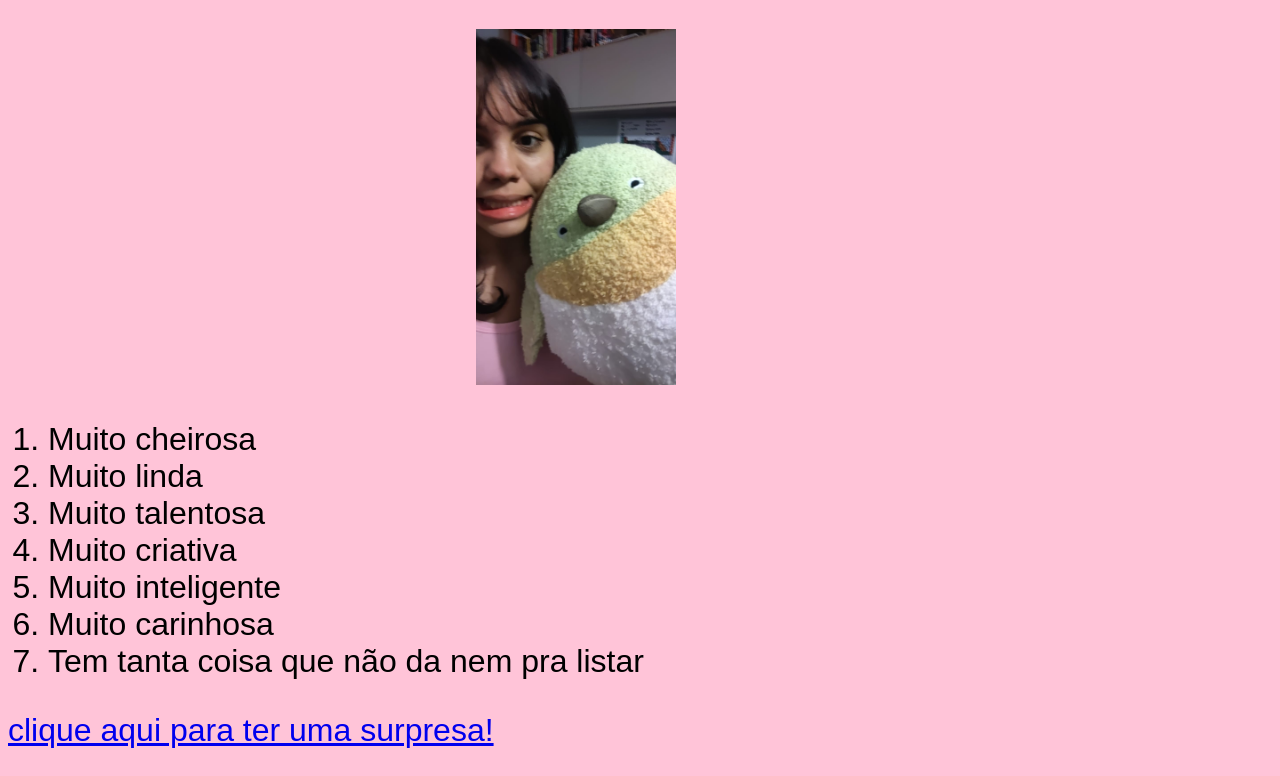
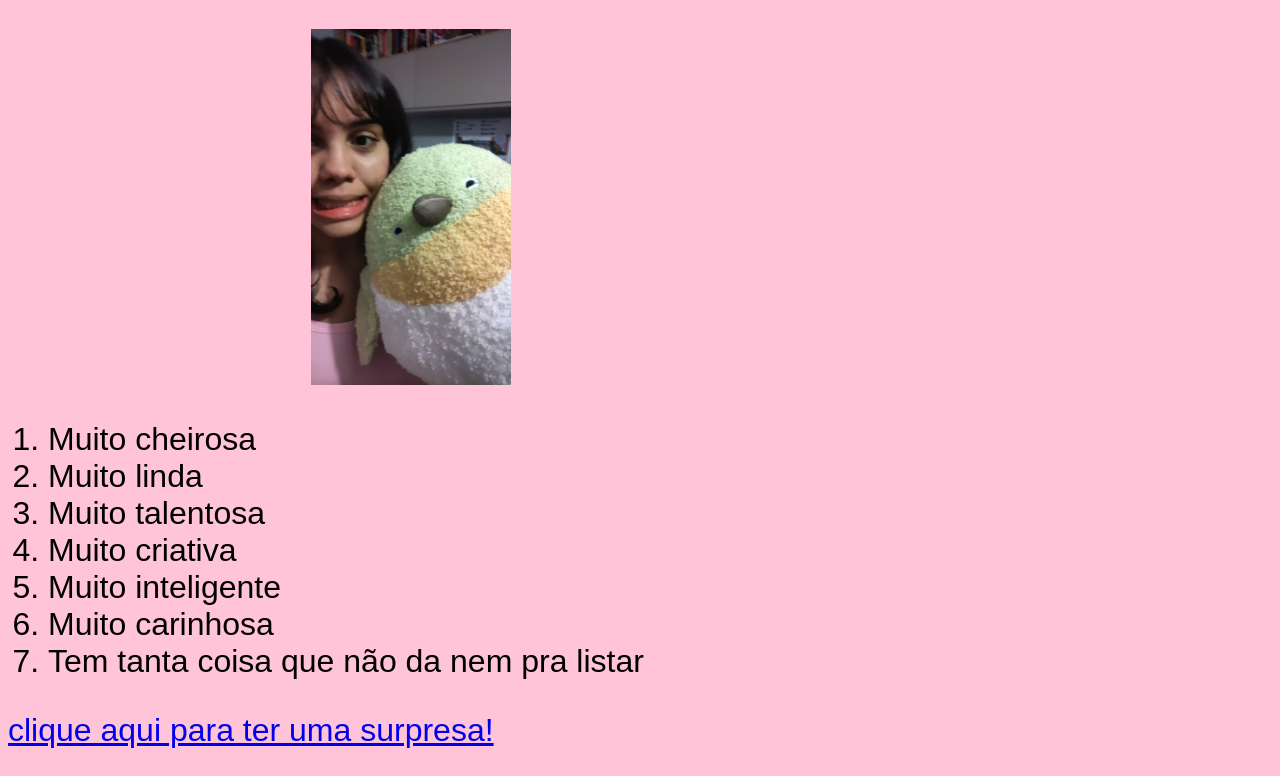
Before and after one commit to MateusLW/julinda, a plain HTML site: page index.html in a window 1280 px wide. Shown: the part 100-876 px from the top of the page. Drawn offline with Linux system fonts and the light colour scheme; a web font is replaced by a local one.

Commit message:
Update stylesheet.css

```diff
--- a/stylesheet.css
+++ b/stylesheet.css
@@ -25,5 +25,5 @@ h1 {
     font-style: normal;
     font-size:xxx-large;
 }
-.centerimage{margin-left: 37%}
+.centerimage{margin-left: 303px}
 .center{text-align: center;}
```
